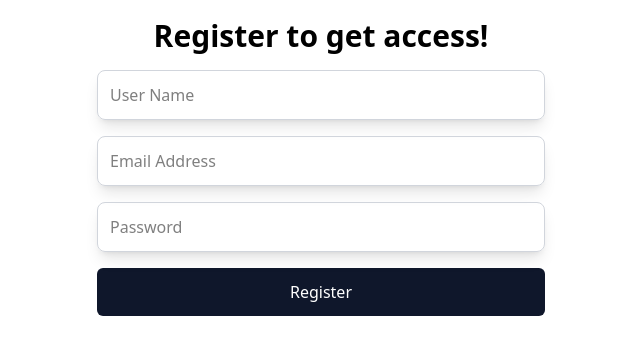
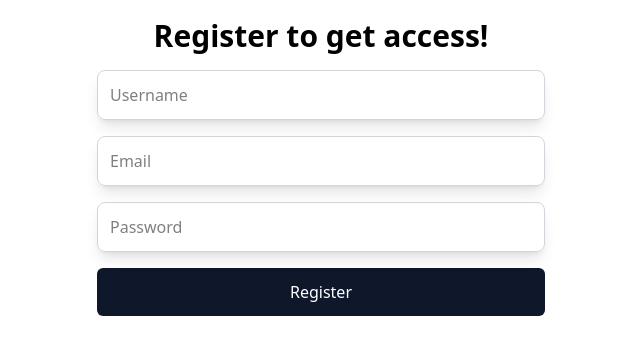
Before and after one commit to Mij-Do/Fullstack-Todo-app-learn, a React (Vite) app: page /register in a window 1280 px wide. Shown: the part 158-512 px from the top of the page, without its empty margins (319-959 px from the left). Built offline with nearby package versions, Linux system fonts and the light colour scheme.

Commit message:
refactor register inputs

```diff
--- /dev/null
+++ b/src/data/index.ts
@@ -0,0 +1,52 @@
+import type { ILoginInput, IRegisterInput } from "../interfaces";
+
+export const REGISTER_FORM: IRegisterInput[] = [
+    {
+        name: "username",
+        placeholder: "Username",
+        type: "text",
+        validation: {
+            required: true,
+            minLength: 5,
+        },
+    },
+    {
+        name: "email",
+        placeholder: "Email",
+        type: "email",
+        validation: {
+            required: true,
+            pattern: /^[^@ ]+@[^@ ]+\.[^@ .]{2,}$/,
+        },
+    },
+    {
+        name: "password",
+        placeholder: "Password",
+        type: "password",
+        validation: {
+            required: true,
+            minLength: 6,
+        },
+    },
+];
+
+export const LOGIN_FORM: ILoginInput[] = [
+    {
+        name: "identifier",
+        placeholder: "Email",
+        type: "email",
+        validation: {
+            required: true,
+            pattern: /^[^@ ]+@[^@ ]+\.[^@ .]{2,}$/,
+        },
+    },
+    {
+        name: "password",
+        placeholder: "Password",
+        type: "password",
+        validation: {
+            required: true,
+            minLength: 6,
+        },
+    },
+];
--- /dev/null
+++ b/src/interfaces/index.ts
@@ -0,0 +1,24 @@
+import type { TInputName } from "../types";
+
+export interface IRegisterInput {
+    name: TInputName;
+    placeholder: string;
+    type: string;
+    validation: {
+        required?: boolean;
+        minLength?: number;
+        pattern?: RegExp;
+    },
+}
+
+
+export interface ILoginInput {
+    name: string;
+    placeholder: string;
+    type: string;
+    validation: {
+        required: boolean;
+        minLength?: number;
+        pattern?: RegExp;
+    },
+}
--- a/src/pages/Register.tsx
+++ b/src/pages/Register.tsx
@@ -2,6 +2,7 @@ import Button from "../components/ui/Button";
 import Input from "../components/ui/Input";
 import { useForm, type SubmitHandler } from "react-hook-form";
 import InputErrorMsg from "../components/ui/InputErrorMsg";
+import { REGISTER_FORM } from "../data";
 
 interface IFormInput {
     username: string;
@@ -10,31 +11,23 @@ interface IFormInput {
 }
 
 const RegisterPage = () => {
-
+    // Handellers
     const { register, handleSubmit, formState: {errors} } = useForm<IFormInput>()
     const onSubmit: SubmitHandler<IFormInput> = (data) => console.log(data)
+
+    // Renders
+    const renderRegisterForm = REGISTER_FORM.map (({name, placeholder, type, validation}, idx) => (
+            <div key={idx}>
+                <Input placeholder={placeholder} {...register(name, validation)}/>
+                {errors[name] && <InputErrorMsg msg={errors[name]?.message}/> }
+            </div>
+        ));
 
     return (
         <div className="max-w-md mx-auto">
             <h2 className="text-center mb-4 text-3xl font-semibold">Register to get access!</h2>
             <form className="space-y-4" onSubmit={handleSubmit(onSubmit)}>
-                <div>
-                    <Input placeholder="User Name" {...register("username", {required: true, minLength: 5, maxLength: 20})}/>
-                    {errors?.username && errors?.username.type === "required" && <InputErrorMsg msg="UserName Is Required!"/>}
-                    {errors?.username && errors?.username.type === "minLength" && <InputErrorMsg msg="UserName should be more than 5 characters!"/>}
-                    {errors?.username && errors?.username.type === "maxLength" && <InputErrorMsg msg="UserName should be less than 20 characters!"/>}
-                </div>
-                <div>
-                    <Input placeholder="Email Address" {...register("email", {required: true, pattern: /^[^\s@]+@[^\s@]+\.[^\s@]+$/})}/>
-                    {errors?.email && errors?.email.type === "required" && <InputErrorMsg msg="Email Is Required!"/>}
-                    {errors?.email && errors?.email.type === "pattern" && <InputErrorMsg msg="Email Is not Valid!"/>}
-                </div>
-                <div>
-                    <Input placeholder="Password" {...register("password", {required: true, pattern: /^(?=.*[a-z])(?=.*[A-Z])(?=.*\d).{8,}$/, minLength: 8,})}/>
-                    {errors?.password && errors?.password.type === "required" && <InputErrorMsg msg="Password Is Required!"/>}
-                    {errors?.password && errors?.password.type === "pattern" && <InputErrorMsg msg="Password is Weak!"/>}
-                    {errors?.password && errors?.password.type === "minLength" && <InputErrorMsg msg="Password should be more than 8 characters!"/>}
-                </div>
+                {renderRegisterForm}
 
                 <Button fullWidth>Register</Button>
             </form>
--- /dev/null
+++ b/src/types/index.ts
@@ -0,0 +1 @@
+export type TInputName = "username" | "email" | "password";
```
